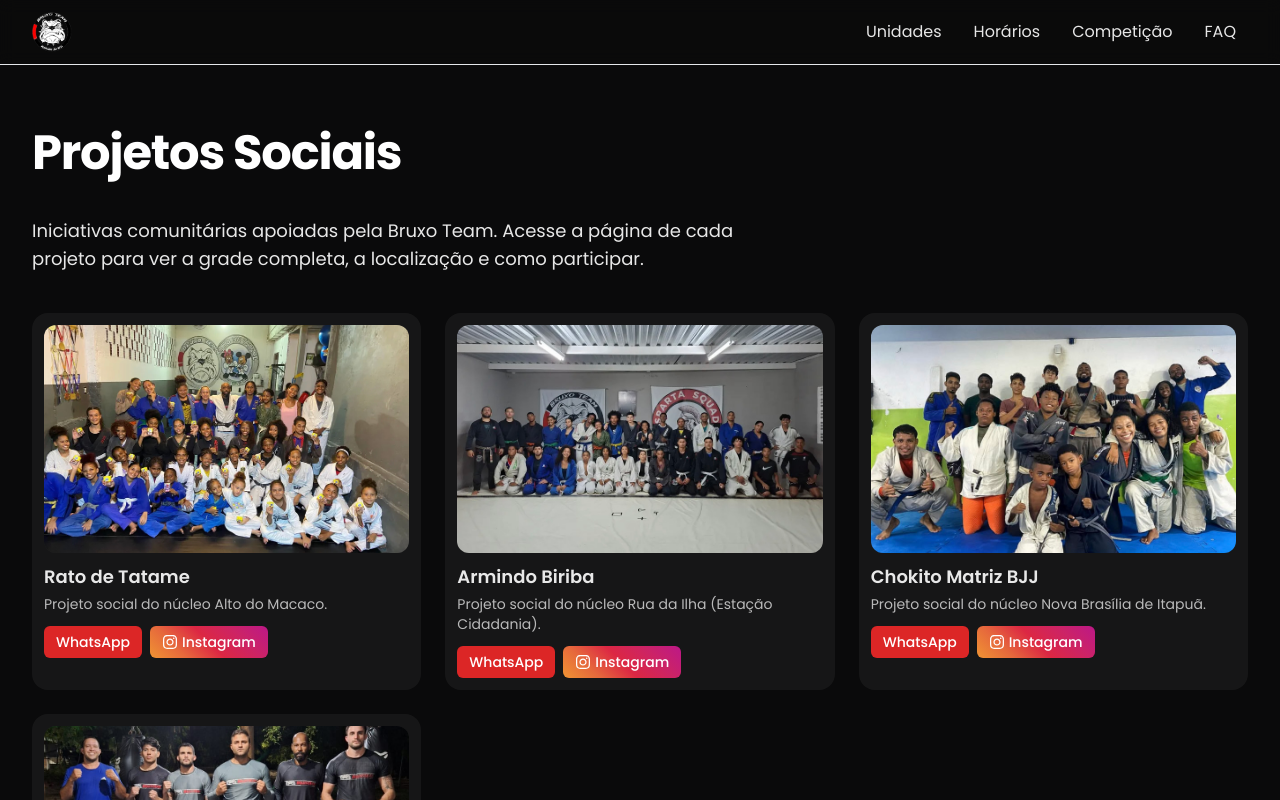
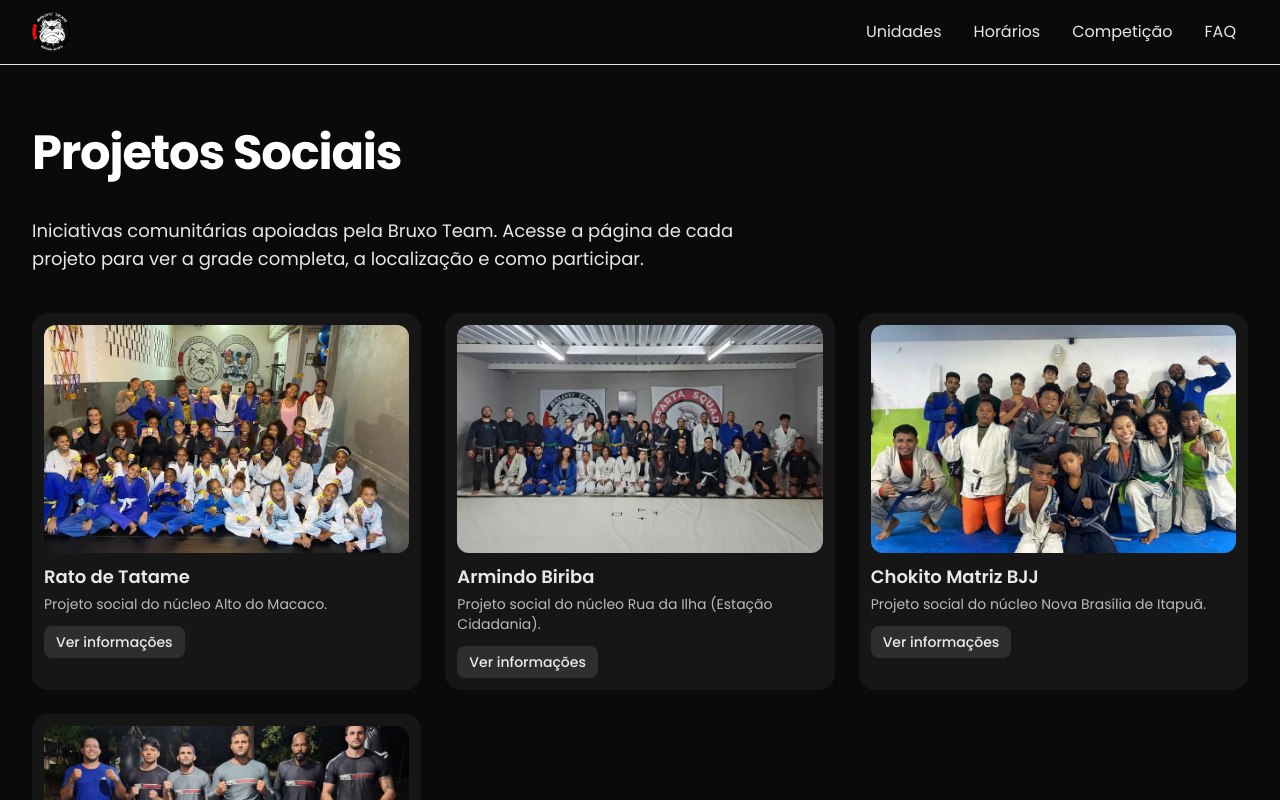
Before and after one commit to cauayoshito/bruxo-team-site, a Next.js app: page /projetos in a window 1280 px wide. Shown: the top 800 px of the page. Built offline with nearby package versions, Linux system fonts and the light colour scheme.

Commit message:
projetos sociais e ajustes de UI

```diff
--- a/components/ProjectCard.tsx
+++ b/components/ProjectCard.tsx
@@ -1,9 +1,8 @@
 // components/ProjectCard.tsx
-// Card padronizado para projetos E também para a "sede" (unidade) via hrefOverride.
+// Card padronizado para projetos e também para a "sede" (unidade) via hrefOverride.
 import Link from "next/link";
 import Image from "next/image";
-import type { ProjectDetail } from "@/data/projects";
-import { FaInstagram } from "react-icons/fa"; // Ícone oficial do Instagram
+import type { UrlObject } from "url";
 
 type MinimalProject = {
   slug: string;
@@ -15,18 +14,22 @@
 };
 
 type Props = {
-  project: ProjectDetail | MinimalProject;
-  /** Quando definido, o card aponta para este href (ex.: /unidades/itapua/detalhes) */
+  project: MinimalProject;
+  /** Quando definido, o card aponta para este href (ex.: "/projetos/stella-maris-mma" ou "/unidades/itapua/detalhes") */
   hrefOverride?: string;
 };
 
 export default function ProjectCard({ project, hrefOverride }: Props) {
-  const href = hrefOverride ?? `/nucleos/${project.slug}`;
+  // Para evitar o erro com "typedRoutes" do Next, passamos um UrlObject no href
+  const hrefObj: UrlObject = hrefOverride
+    ? { pathname: hrefOverride }
+    : { pathname: `/nucleos/${project.slug}` };
+
   const cover = project.heroImage;
 
   return (
     <div className="rounded-2xl bg-white/5 p-3 hover:bg-white/10 transition">
-      <Link href={href} className="block">
+      <Link href={hrefObj} className="block">
         <div className="relative aspect-[16/10] w-full overflow-hidden rounded-xl bg-white/5">
           {cover && (
             <Image
@@ -35,9 +38,11 @@
               fill
               className="object-cover"
               sizes="(max-width:768px) 100vw, 400px"
+              priority={false}
             />
           )}
         </div>
+
         <div className="mt-3">
           <h3 className="text-lg font-semibold leading-snug">{project.name}</h3>
           {project.description && (
@@ -46,33 +51,14 @@
         </div>
       </Link>
 
-      {/* Ações (WhatsApp / Instagram), padronizados */}
-      <div className="mt-3 flex items-center gap-2">
-        {project.whatsapp && (
-          <Link
-            href={`https://wa.me/${project.whatsapp.replace(/\D/g, "")}`}
-            target="_blank"
-            className="rounded-md bg-red-600 hover:bg-red-500 px-3 py-1.5 text-sm font-medium text-white"
-          >
-            WhatsApp
-          </Link>
-        )}
-
-        {project.instagram && (
-          <Link
-            href={project.instagram}
-            target="_blank"
-            aria-label="Instagram"
-            className="inline-flex items-center justify-center rounded-md px-3 py-1.5 text-sm font-medium text-white"
-            style={{
-              background:
-                "linear-gradient(45deg, #f09433 0%, #e6683c 25%, #dc2743 50%, #cc2366 75%, #bc1888 100%)",
-            }}
-          >
-            <FaInstagram className="mr-1 h-4 w-4" />
-            Instagram
-          </Link>
-        )}
+      {/* Ação principal no card (home/listas): apenas "Ver informações" */}
+      <div className="mt-3">
+        <Link
+          href={hrefObj}
+          className="inline-block rounded-lg bg-white/10 hover:bg-white/15 px-3 py-1.5 text-sm font-medium"
+        >
+          Ver informações
+        </Link>
       </div>
     </div>
   );
```
